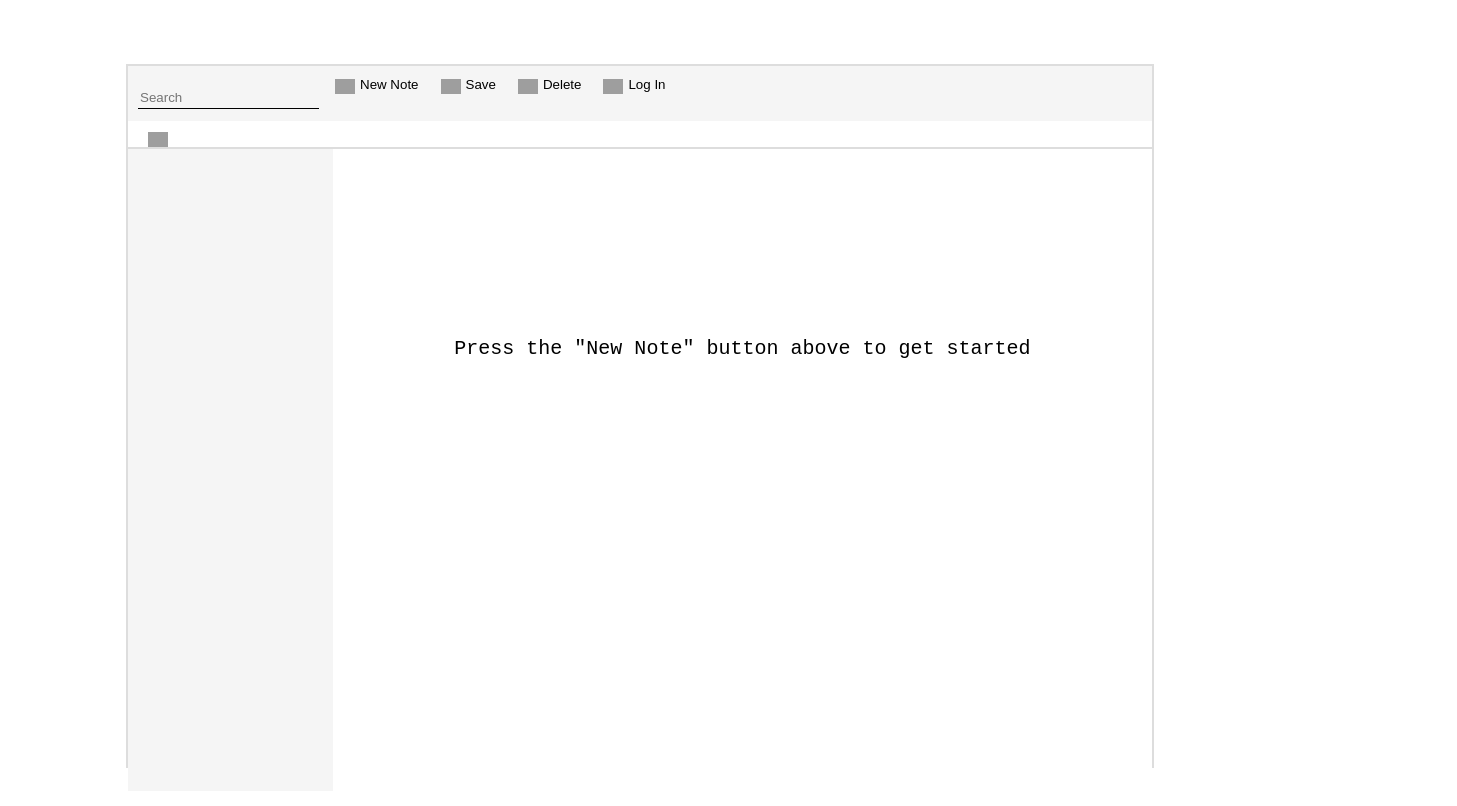
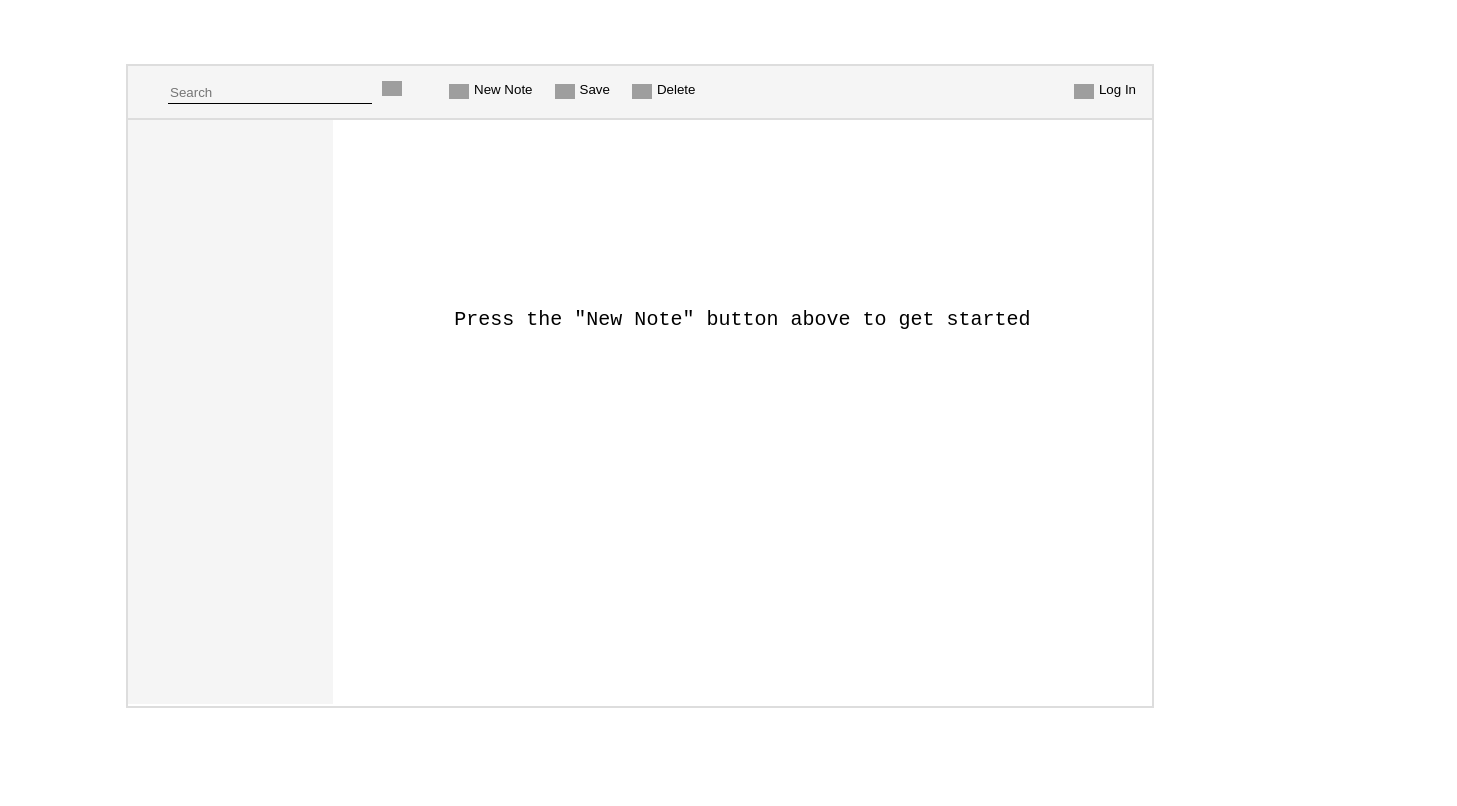
Before and after one commit to eDervishaj16/Notes, a React (Create React App) app in the folder notes/: page / in a window 1280 px wide. Shown: the top 806 px of the page, 1457 px wide, since content can reach past the window. Built offline with nearby package versions, Linux system fonts and the light colour scheme; grey boxes are pictures that could not be loaded.

Commit message:
Minor fixes to New File function

```diff
--- a/notes/src/App.js
+++ b/notes/src/App.js
@@ -31,10 +31,22 @@ class App extends Component {
 
   // Create a new note
   newNote = () => {
+    console.log(this.state.myNotes)
     // Before opening another file save
     // the currently working one
     if(this.state.hasCreatedFile) {
       this.saveNote()
+      // Close the existing file
+      const index = this.state.myNotes.length-1
+      var lastNoteInfo = {...this.state.myNotes[index]}
+      lastNoteInfo.opened = false
+      console.log('New Notes' + lastNoteInfo)
+      this.setState(prevState =>{
+        const newNotes = prevState.myNotes.splice(index, 1, lastNoteInfo)
+        return(
+          newNotes
+        )
+      })
     }
 
     // Initialize the new note state
@@ -46,6 +58,8 @@ class App extends Component {
         displayTitle: '',
         date: '',
         author: '',
+        // Close the file if the call came from
+        // the newNote function
         opened: true
       }
       return {
@@ -67,7 +81,13 @@ class App extends Component {
   }
   /* BUG WHEN SAVING A NOTE WITHOUT CREATING IT - DUHHH*/
   // Save the existing oppened note
-  saveNote = () => {
+  saveNote = (isOpened) => {
+    console.log(isOpened)
+    // If nothing is written -> return
+    if(this.state.currentText === null || this.state.currentText === ''){
+      return
+    }
+
     // Save date
     let date = Date().substring(0, 24)
     // Text entered by the user
@@ -75,13 +95,9 @@ class App extends Component {
     // Text that will be displayed on the side panel
     let displayTitle = showTxt[0].substring(0, 10)
     let displayText = showTxt.length <= 1? showTxt[0].substring(0, 10) : showTxt[1].substring(0, 20)+'...'
-
     let author = this.state.loggedIn? this.state.email : 'undefined'
 
-    // If nothing is written -> return
-    if(this.state.userText === null || this.state.userText === ''){
-      return ("")
-    }
+
 
     this.setState(prevState =>{
       let updatedMyNotes
@@ -96,7 +112,7 @@ class App extends Component {
         updatedMyNotes = {
           myNotes: prevState.myNotes.push(
             {
-              id: ++prevState.currNote.id,
+              id: prevState.currNote.id,
               userText: this.state.currentText,
               displayText: displayText,
               displayTitle: displayTitle,
@@ -144,7 +160,14 @@ class App extends Component {
   }
 
   /* TO BE IMPLEMENTED*/
-  searchNote() {
+  searchNote() {}
+  loginForm(){}
+  /*TO BE IMPLEMENTED*/
+
+  openToEdit(id) {
+
+    // Search through myNotes
+
   }
 
   render() {
@@ -159,6 +182,7 @@ class App extends Component {
             <div className='secondary-container'>
               <AllNotes
                 data = {this.state}
+                openToEdit = {this.openToEdit}
               />
               <WritingSpace
                 updateUserText = {this.updateUserText}
--- a/notes/src/components/AllNotes.js
+++ b/notes/src/components/AllNotes.js
@@ -7,10 +7,12 @@ function AllNotes(props) {
             {props.data.myNotes.map(items=>{
                 return (
                     <Note
+                        openToEdit={props.openToEdit}
                         displayTitle = {items.displayTitle}
                         displayText = {items.displayText}
                         date = {items.date}
                         key = {items.id}
+                        id = {items.id}
                     />
                 )
             })}
--- a/notes/src/components/Note.js
+++ b/notes/src/components/Note.js
@@ -2,7 +2,7 @@ import React from 'react'
 
 function Note (props) {
     return(
-        <div className='sideNote'>
+        <div className='sideNote' onClick = {() => props.openToEdit(props.id)}>
             <div className='display'>
                 <label className='noteTitle'>{props.displayTitle}</label><br/>
                 <label className='restOfFile'>{props.displayText}</label><br/>
--- a/notes/src/components/SearchBar.js
+++ b/notes/src/components/SearchBar.js
@@ -11,7 +11,6 @@ function SearchBar() {
                 /><img alt = "search-icon" src="https://img.icons8.com/ios/50/000000/search--v1.png"/>
             </label>
         </div>
-
     )
 }
 
--- a/notes/src/components/Tools.js
+++ b/notes/src/components/Tools.js
@@ -5,6 +5,8 @@ function Tools(props) {
     return(
         <div className="tools">
             <SearchBar/>
+            <div className = 'otherBtns'>
+
                 <button onClick={props.newNote}>
                     <img
                         src="https://img.icons8.com/ios/50/000000/add-file.png"
@@ -24,15 +26,16 @@ function Tools(props) {
                         alt="Delete"
                     /><label>Delete</label>
                 </button>
+            </div>
+
             {props.loggedIn? props.email :
-                <button onClick={props.loginForm}>
+                <button className='logInBtn' onClick={props.loginForm}>
                     <img
                         src="https://img.icons8.com/ios/50/000000/login-rounded-right.png"
                         alt="Log In"
                     />
                     <label>Log In</label>
                 </button>
-
             }
         </div>
     )
--- a/notes/src/index.css
+++ b/notes/src/index.css
@@ -12,7 +12,7 @@ html {
   background-color: whitesmoke;
   margin: 0px;
   border-top: 2px solid #dddddd;
-  height: 91.7%;
+  height: 91.25%;
   display: flex;
   flex-direction: row;
   width: 100%;
@@ -21,7 +21,7 @@ html {
 .main-container {
   margin: 5% auto;
   width: 80%;
-  height: 700px;
+  height: 80vh;
   border: 2px solid #dddddd;
 }
 
@@ -38,7 +38,6 @@ html {
   float: left;
   width: 80%;
   height: 100%;
-
 }
 
 textarea {
@@ -57,15 +56,9 @@ textarea:focus {
   border: 1px solid #c9c9c9;
 }
 
-.searchBar {
-  width: 20%;
-  margin-left: 10px;
-}
-.searchLabel > img {
-  margin-top: 13px;
-  margin-left: 10px;
-  width: 20px;
-  float: left;
+.searchLabel > input:focus {
+  outline: none !important;
+  border-bottom: 1px solid #c9c9c9;
 }
 
 .searchLabel > input {
@@ -74,13 +67,14 @@ textarea:focus {
   border: 0px;
   background-color: transparent;
   border-bottom: 1px solid black;
-  margin-bottom: 10px;
-  margin-top: 10px;
+  width: 200px;
 }
 
-.searchLabel > input:focus {
-  outline: none !important;
-  border-bottom: 1px solid #c9c9c9;
+.searchLabel > img {
+  margin-top: 0;
+  margin-left: 10px;
+  width: 20px;
+  float: left;
 }
 
 .tools {
@@ -88,8 +82,29 @@ textarea:focus {
   height: 5%;
   padding-top: 10px;
   padding-bottom: 10px;
-  display: block;
+  display: flex;
+  flex-direction: row;
   background-color: whitesmoke;
+  position: relative;
+}
+
+.logInBtn {
+  position: absolute;
+  right: 10px;
+  top: 15px;
+}
+
+.searchBar {
+  position: absolute;
+  left: 40px;
+  top: 15px;
+}
+
+.otherBtns {
+  width: 100%;
+  position: absolute;
+  left: 305px;
+  top: 15px;
 }
 
 button {
@@ -158,4 +173,9 @@ button:focus {
 .fillerTxt {
   text-align: center;
   padding-top: 23%;
+  -moz-user-select: none;
+  -khtml-user-select: none;
+  -webkit-user-select: none;
+  -ms-user-select: none;
+  user-select: none;
 }
```
Lines whose indentation alone changed are shown as unchanged.
